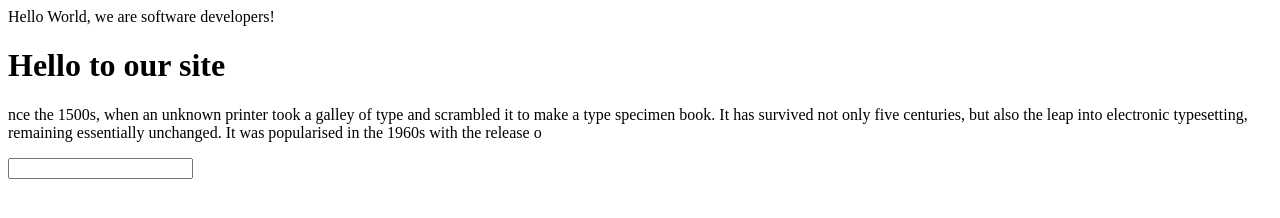
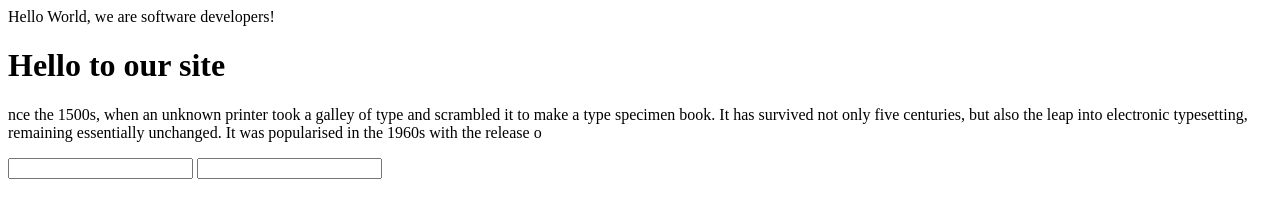
Before and after one commit to DickensJuma/microverse_1_repo, a plain HTML site: page index.html in a window 1280 px wide. Drawn offline with Linux system fonts and the light colour scheme.

Commit message:
task 7&8

```diff
--- a/index.html
+++ b/index.html
@@ -28,6 +28,7 @@
 
        <form id="survey-form">
          <input id="name" >
+         <input id="number" type="number" required >
        </form>
     <script  src="js/index.js"></script>
   </body>
```
